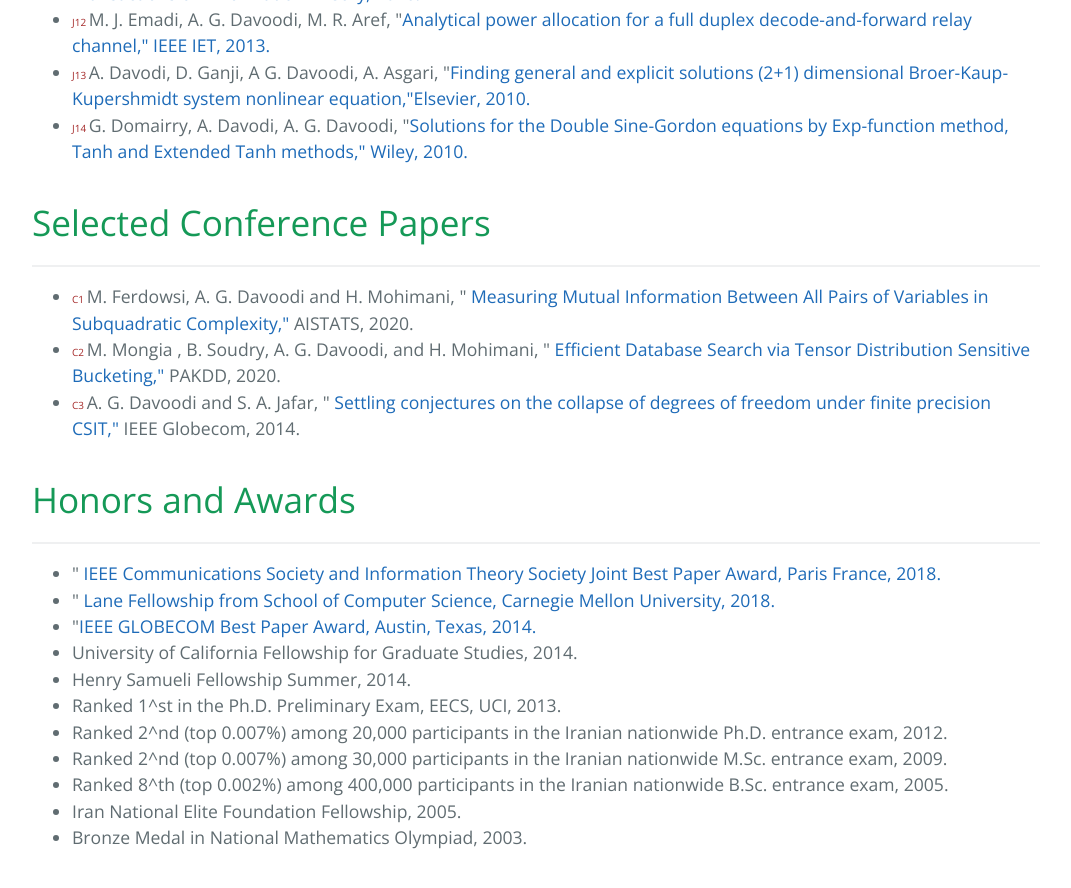
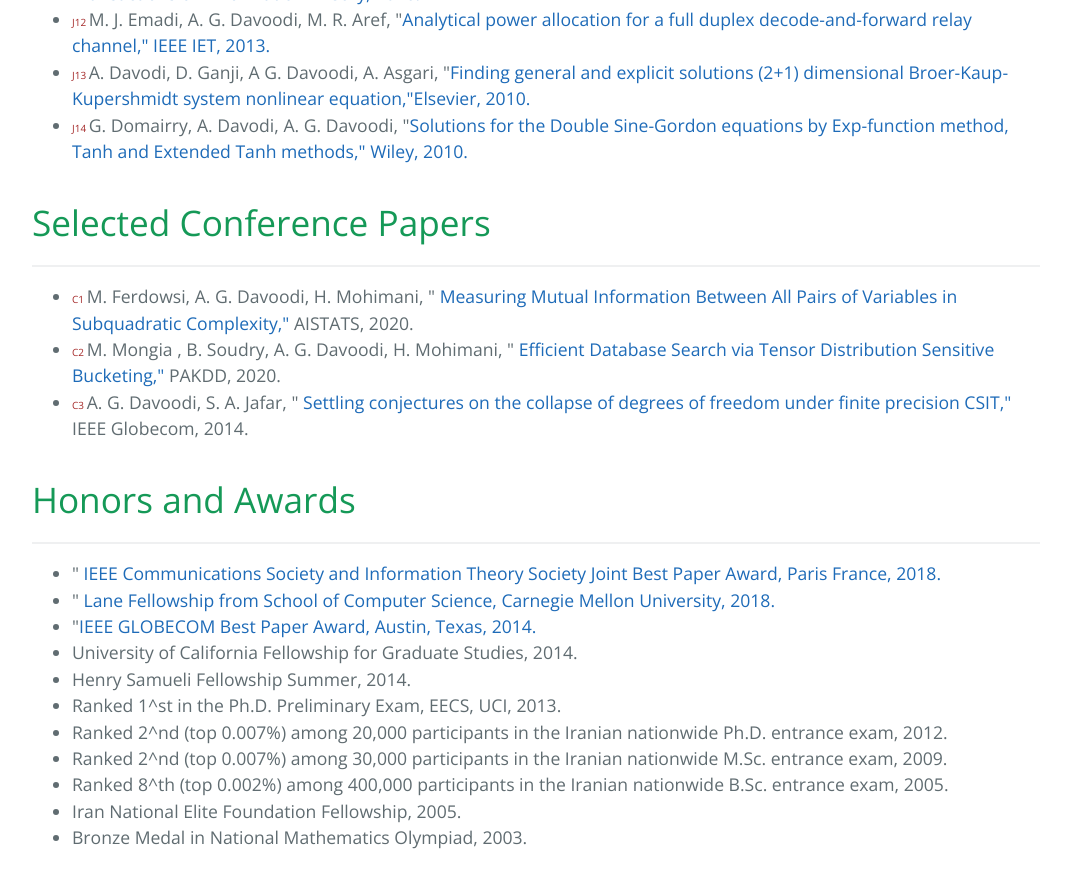
Before and after one commit to arashgholami/arashgholami.github.io, a Jekyll site: the page built from index.md, in a window 1280 px wide and 900 px high, scrolled down 3450 px. Shown: the top 888 px of the window, without its empty margins (104-1175 px from the left). Built offline with Jekyll 4.4.1, drawn with Linux system fonts in a browser that asks for light colours.

Commit message:
Update index.md

```diff
--- a/index.md
+++ b/index.md
@@ -157,10 +157,10 @@ of having the same hash is higher. </font><br>
 * * *
 
 <ul>
-  <li> <span style="color:brown;font-size:10px">  C1 </span> M. Ferdowsi, A. G. Davoodi and H. Mohimani, "<a href="http://proceedings.mlr.press/v108/ferdosi20a/ferdosi20a.pdf"> Measuring Mutual Information Between All Pairs of Variables in Subquadratic Complexity," </a> AISTATS, 2020.  </li>
-   <li> <span style="color:brown;font-size:10px">  C2 </span> M. Mongia , B. Soudry, A. G. Davoodi, and H. Mohimani, "<a href="https://link.springer.com/chapter/10.1007/978-3-030-47436-2_26"> Efficient Database Search via Tensor
+  <li> <span style="color:brown;font-size:10px">  C1 </span> M. Ferdowsi, A. G. Davoodi, H. Mohimani, "<a href="http://proceedings.mlr.press/v108/ferdosi20a/ferdosi20a.pdf"> Measuring Mutual Information Between All Pairs of Variables in Subquadratic Complexity," </a> AISTATS, 2020.  </li>
+   <li> <span style="color:brown;font-size:10px">  C2 </span> M. Mongia , B. Soudry, A. G. Davoodi, H. Mohimani, "<a href="https://link.springer.com/chapter/10.1007/978-3-030-47436-2_26"> Efficient Database Search via Tensor
 Distribution Sensitive Bucketing," </a> PAKDD, 2020.  </li>
-   <li> <span style="color:brown;font-size:10px">  C3 </span> A. G. Davoodi and S. A. Jafar, "<a href="https://ieeexplore.ieee.org/abstract/document/7037048"> Settling conjectures on the collapse of degrees of freedom under finite
+   <li> <span style="color:brown;font-size:10px">  C3 </span> A. G. Davoodi, S. A. Jafar, "<a href="https://ieeexplore.ieee.org/abstract/document/7037048"> Settling conjectures on the collapse of degrees of freedom under finite
 precision CSIT," </a> IEEE Globecom, 2014.  </li>
 
 </ul>
```
